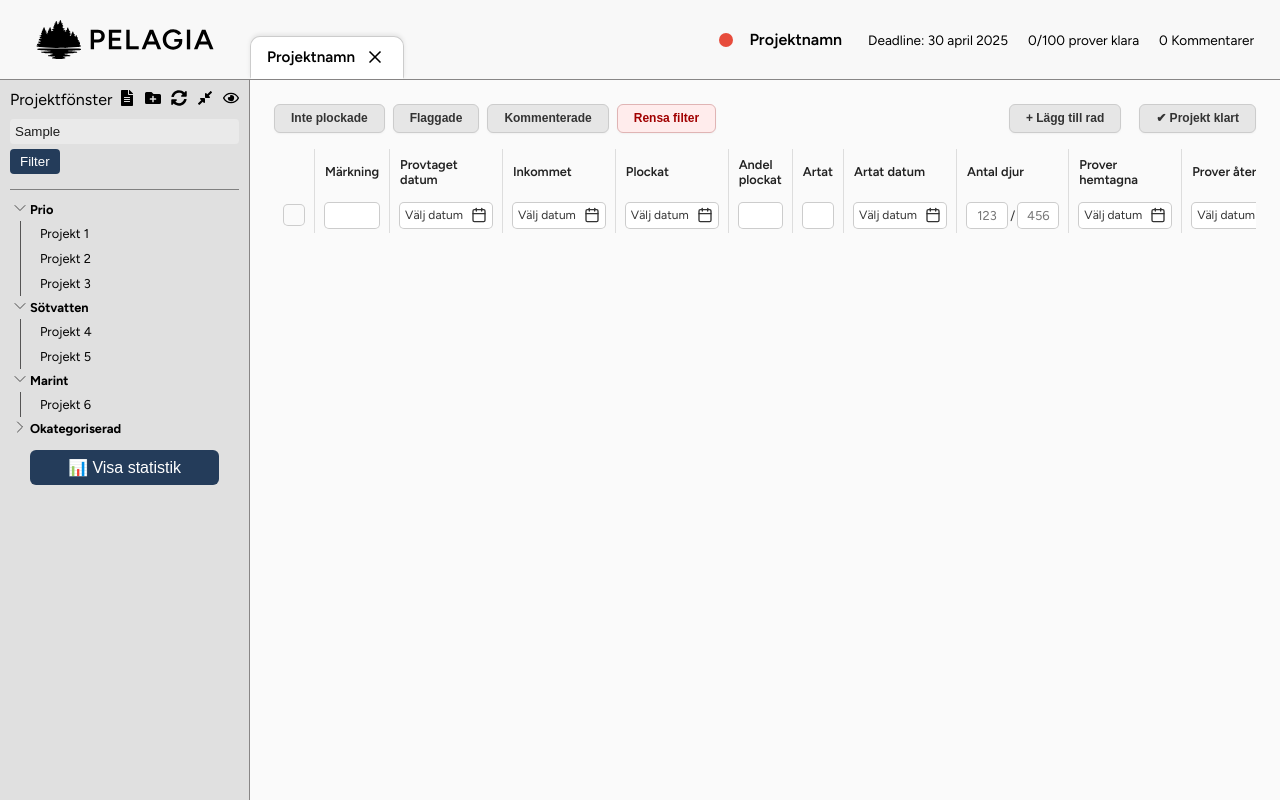
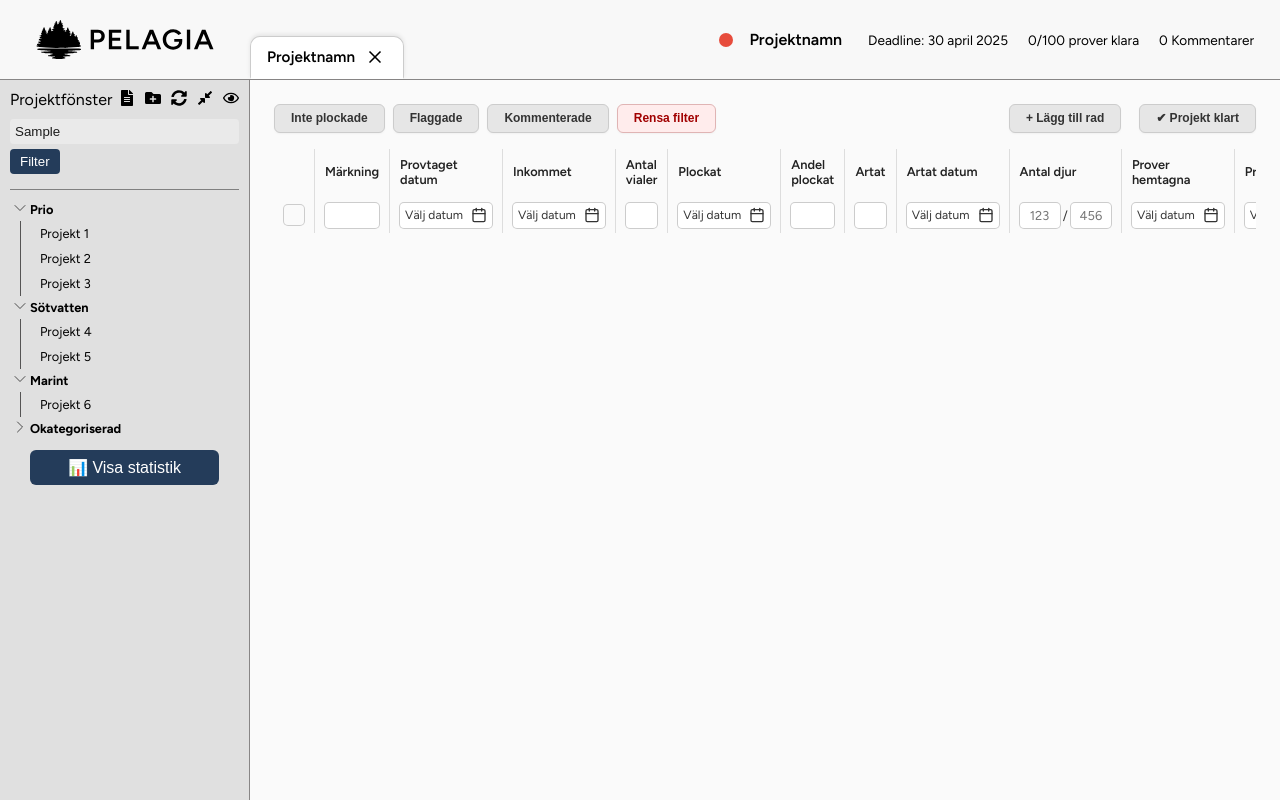
Before and after one commit to EliasKristmansson/dbtreact, a React (Vite) app in the folder reactproject1/: page / in a window 1280 px wide. Both pictures are taken after typing "Sample" into the empty fields and a click on the button "+ Nytt projekt". Built offline with nearby package versions, Linux system fonts and the light colour scheme.

Commit message:
vialer tillagt

```diff
--- a/reactproject1/src/components/Workspace.jsx
+++ b/reactproject1/src/components/Workspace.jsx
@@ -23,6 +23,7 @@ export default function Workspace({ tabs, activeTabId, onNewProjectClick, setCom
 				{
 					märkning: "",
 					inkommet: "",
+					antalvialer: "",
 					plockat: "",
 					andelPlockat: "",
 					datum: "",
@@ -97,6 +98,7 @@ export default function Workspace({ tabs, activeTabId, onNewProjectClick, setCom
 			{
 				märkning: "",
 				inkommet: "",
+				antalvialer: "",
 				plockat: "",
 				andelPlockat: "",
 				datum: "",
@@ -245,6 +247,7 @@ export default function Workspace({ tabs, activeTabId, onNewProjectClick, setCom
 									<th>Märkning</th>
 									<th>Provtaget datum</th>
 									<th>Inkommet</th>
+									<th>Antal vialer</th>
 									<th>Plockat</th>
 									<th>Andel plockat</th>
 									<th>Artat</th>
@@ -284,6 +287,7 @@ export default function Workspace({ tabs, activeTabId, onNewProjectClick, setCom
 												placeholderText="Välj datum"
 											/>
 										</td>
+										<td><input style={{ height: "25px" }} type="text" value={row.artat} onChange={(e) => handleChange(index, "antalvialer", e.target.value)} /></td>
 										<td>
 											<DatePicker
 												selected={row.plockat ? parseISO(row.plockat) : null}
```
